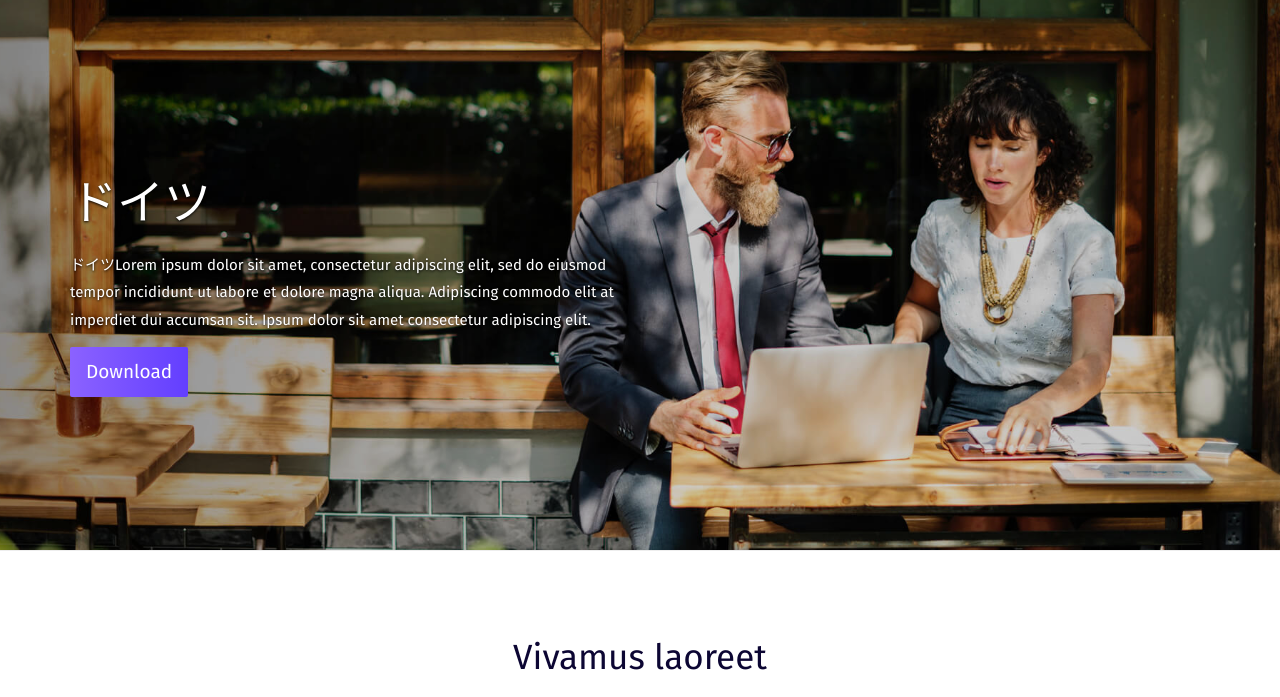
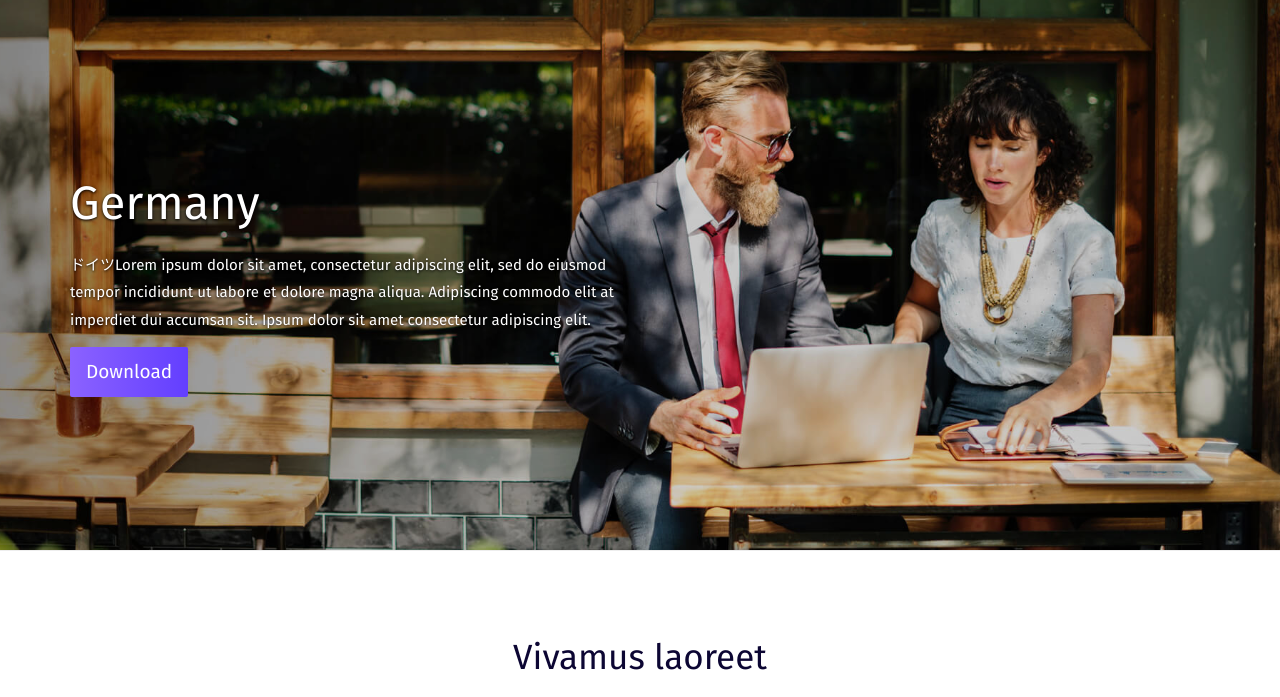
Before and after one commit to shiiroan/web, a plain HTML site: page index.html in a window 1280 px wide. Shown: the part 83-780 px from the top of the page. Drawn offline with Linux system fonts and the light colour scheme; a web font is replaced by a local one.

Commit message:
Update index.html

```diff
--- a/index.html
+++ b/index.html
@@ -66,7 +66,7 @@
         <div class="row">
 
             <div class="col-md-6">
-                <h1>ドイツ</h1>
+                <h1>Germany</h1>
                 <p>ドイツLorem ipsum dolor sit amet, consectetur adipiscing elit, sed do eiusmod tempor incididunt ut labore
                     et dolore magna aliqua. Adipiscing commodo elit at imperdiet dui accumsan sit. Ipsum dolor sit
                     amet consectetur adipiscing elit. </p>
```
